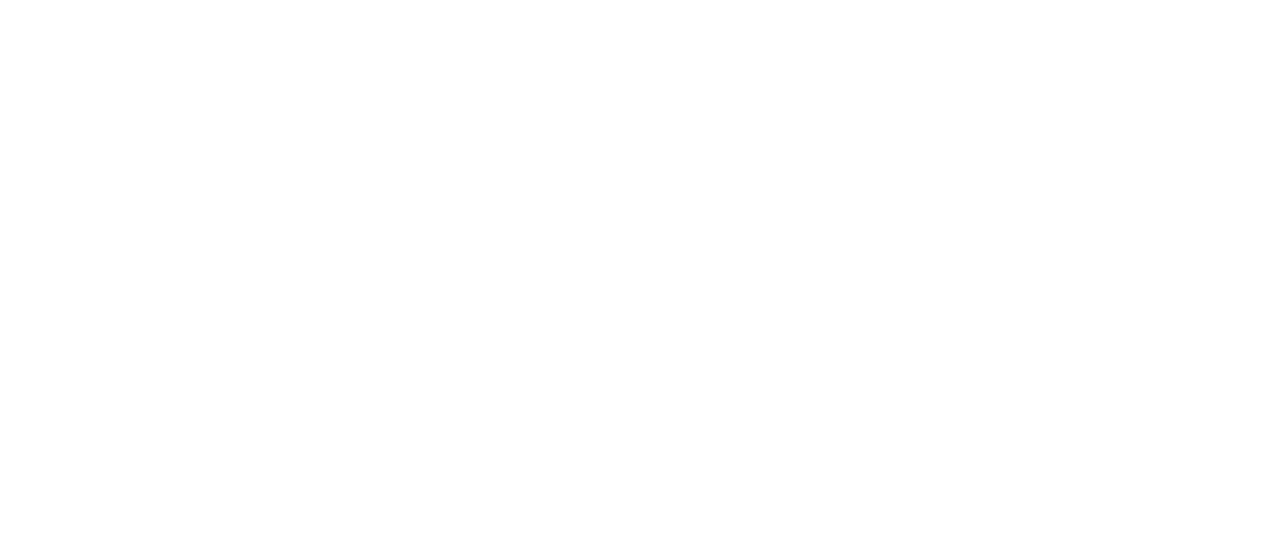
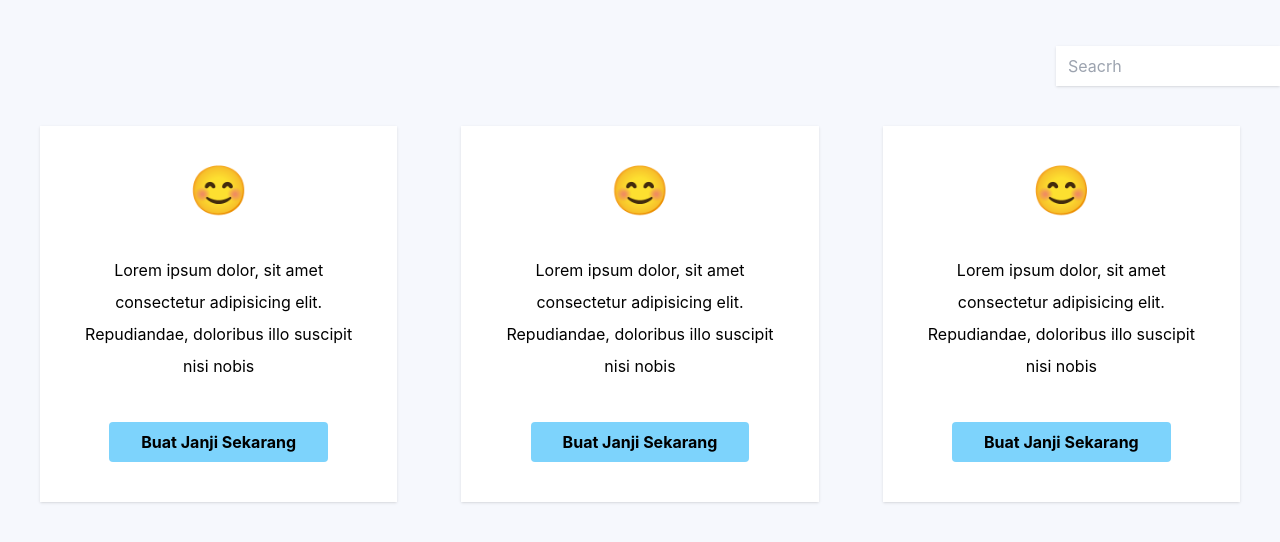
Before and after one commit to AhmadAzkia/ceritain, a React (Create React App) app: page /doctor in a window 1280 px wide. Before the commit this address had no page. Shown: the part 126-668 px from the top of the page. Built offline with nearby package versions, Linux system fonts and the light colour scheme; a web font is replaced by a local one.

Commit message:
Update Jumbotron & Progress Doctor

```diff
--- a/src/App.js
+++ b/src/App.js
@@ -4,6 +4,7 @@
 import Login from './Pages/Login';
 import Register from './Pages/Register';
 import { render } from "react-dom";
+import Doctor from './Pages/Doctor';
 
 function App() {
   return (
@@ -12,6 +13,7 @@
         <Route path='/' element={<Home />} />
         <Route path='/login' element={<Login />} />
         <Route path='/register' element={<Register />} />
+        <Route path='/doctor' element={<Doctor />}/>
       </Routes>
     </Router>
   );
--- a/src/Pages/Doctor.js
+++ b/src/Pages/Doctor.js
@@ -1,12 +1,37 @@
 import React, { useState } from "react";
-import '../../App.css';
-import '../../css/font.css';
+import '../App.css'
+import '../css/font.css';
 import { useNavigate } from "react-router-dom";
 
 function Doctor() {
   return (
-    <div>
-
+    <div className="w-full flex-col justify-center gap-10 min-h-screen bg-[#F6F8FD] flex items-center">
+      <div className="baris ml-auto">
+        <input className="w-56 p-2 ps-3 shadow" placeholder="Seacrh" type="text" name="" id="" />
+      </div>
+      <div className="baris grid md:grid-cols-3 grid-cols-1 gap-16 px-10">
+        <div className="kol text-center bg-white shadow p-10">
+          <h1 className="text-5xl mb-10">😊</h1>
+          <p className="text-base/loose mb-10">
+            Lorem ipsum dolor, sit amet consectetur adipisicing elit. Repudiandae, doloribus illo suscipit nisi nobis
+          </p>
+          <button className="px-8 py-2 bg-sky-300 font-bold rounded" type="submit">Buat Janji Sekarang</button>
+        </div>
+        <div className="kol text-center bg-white shadow p-10">
+          <h1 className="text-5xl mb-10">😊</h1>
+          <p className="text-base/loose mb-10">
+            Lorem ipsum dolor, sit amet consectetur adipisicing elit. Repudiandae, doloribus illo suscipit nisi nobis
+          </p>
+          <button className="px-8 py-2 bg-sky-300 font-bold rounded" type="submit">Buat Janji Sekarang</button>
+        </div>
+        <div className="kol text-center bg-white shadow p-10">
+          <h1 className="text-5xl mb-10">😊</h1>
+          <p className="text-base/loose mb-10">
+            Lorem ipsum dolor, sit amet consectetur adipisicing elit. Repudiandae, doloribus illo suscipit nisi nobis
+          </p>
+          <button className="px-8 py-2 bg-sky-300 font-bold rounded" type="submit">Buat Janji Sekarang</button>
+        </div>
+      </div>
     </div>
   );
 }
--- a/src/components/home/Jumbotron.js
+++ b/src/components/home/Jumbotron.js
@@ -2,31 +2,26 @@
 import logo from "../img/jumbotron.png";
 import '../../css/font.css';
 import '../../App.css';
-
+import { useNavigate } from "react-router-dom";
 
 function Jumbotron() {
+
+  let navigate = useNavigate()
   return (
     <div>
       <div className="md:flex">
 
         <div className="md:p-10">
           <div className="ml-1 mt-10">
-            <h1 className="ml-5 text-3xl font-semibold leading-none md:text-5xl fontLoginn">
-              Ceritain Selalu Ada
-            </h1>
-            <h1 className="ml-5 text-3xl font-semibold leading-none md:text-5xl fontLoginn">
-              Untuk
-            </h1>
-            <h1 className="ml-5 text-3xl font-semibold leading-none md:text-5xl fontLoginn">
-              Mendengarkan
-            </h1>
-            <h1 className="ml-5 text-3xl font-semibold leading-none md:text-5xl fontLoginn">
+            <h1 className="ml-5 text-3xl/normal font-semibold md:text-5xl/snug fontLoginn">
+              Ceritain Selalu Ada <br />
+              Untuk Mendengarkan <br />
               Ceritamu
             </h1>
           </div>
 
             <div>
-              <p className="px-4 ml-3 mt-2 md:mt-4 md:ml-3 md:mr-5 md:mb-0 sm:px-4 text-xs md:text-sm fontLoginn">
+              <p className="px-4 ml-3 mt-2 md:mt-4 md:ml-3 md:mr-5 md:mb-0 sm:px-4 text-xs/loose md:text-sm/loose fontLoginn">
                 Ceritain dibuat sebagai wadah untuk berkumpulkan orang yang membutuhkan seseorang untuk mendengarkan ceritanya. Pendengar yang berada di Ceritain semuanya adalah ahli di bidang psikologi!
               </p>
 
@@ -34,8 +29,8 @@
 
 
 
-          <div className="ml-2 mt-12 md:ml-0">
-              <button class="inline-flex justify-center items-center mx-5 py-3 px-4 text-xs text-center text-white rounded-lg bg-[#5A96E3] hover:bg-blue-800 md:ml-7 md:text-sm fontLoginn">
+          <div className="ml-2 mt-6 md:ml-0">
+              <button class="inline-flex justify-center items-center mx-5 py-3 px-4 text-xs text-center text-white rounded-lg bg-[#5A96E3] hover:bg-blue-800 md:ml-7 md:text-sm fontLoginn" onClick={()=>navigate('/doctor')}>
                 Buat Janji Temu Sekarang
                 <svg class="w-3.5 h-3.5 ml-2" aria-hidden="true" xmlns="http://www.w3.org/2000/svg" fill="none" viewBox="0 0 14 10">
                   <path stroke="currentColor" stroke-linecap="round" stroke-linejoin="round" stroke-width="2" d="M1 5h12m0 0L9 1m4 4L9 9" />
```
